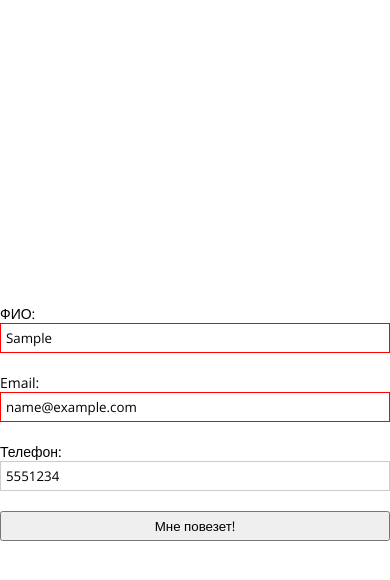
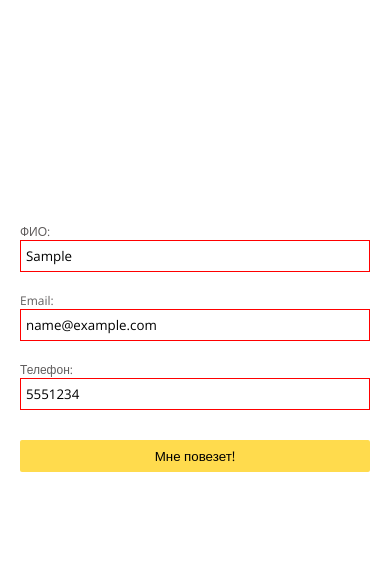
Before and after one commit to pltnm239/yaNodeSchool, a plain HTML site: page index.html in a window 390 px wide. Both pictures are taken after typing "Sample", "name@example.com", "5551234" into the empty fields and a click on the button "Мне повезет!". Drawn offline with nearby package versions, Linux system fonts and the light colour scheme.

Commit message:
phone validation done

```diff
--- a/index.html
+++ b/index.html
@@ -5,53 +5,15 @@
   <meta name="viewport"
         content="width=device-width, user-scalable=no, initial-scale=1.0, maximum-scale=1.0, minimum-scale=1.0">
   <meta http-equiv="X-UA-Compatible" content="ie=edge">
+  <link rel="stylesheet" href="style.css">
   <title>Test form</title>
-  <style>
-    @import url('https://fonts.googleapis.com/css?family=Open+Sans');
-    body, html{
-      width: 100%;
-      height: 100%;
-      margin: 0;
-      font-family: 'Open Sans', sans-serif;
-    }
-    main{
-      display: flex;
-      justify-content: center;
-      align-items: center;
-      height: 100%;
-      font-size: 14px;
-    }
-    form#myForm{
-      display: flex;
-      flex-direction: column;
-      width: 400px;
-      max-height: 300px;
-    }
-    #myForm input{
-      width: 100%;
-      box-sizing: border-box;
-      border: 1px solid rgba(0,0,0,.2);
-      height: 30px;
-      padding: 0 5px;
-      margin-bottom: 20px;
-      font-family: 'Open Sans', sans-serif;
-    }
-    #myForm input.error{
-      border: 1px solid red;
-    }
-    #myForm button{
-      width: 100%;
-      height: 30px;
-      font-family: 'Open Sans', sans-serif;
-    }
-  </style>
 </head>
 <body>
   <main>
-    <form id="myForm">
-      <label>ФИО:<br><input type="text" name="fio" isValid="false" placeholder="Имя Фамилия Отчество"></label>
-      <label>Email:<br><input type="email" name="email" isValid="false" placeholder="mail@yandex.ru"></label>
-      <label>Телефон:<br><input type="tel" name="phone" isValid="false" placeholder="+7(999)999-99-99"></label>
+    <form id="myForm" action="index.html">
+      <label>ФИО:<br><input type="text" name="fio" data-valid="false"></label>
+      <label>Email:<br><input type="email" name="email" data-valid="false" placeholder="mail@yandex.ru"></label>
+      <label>Телефон:<br><input type="tel" name="phone" data-valid="false" placeholder="+7(999)999-99-99"></label>
       <button type="submit" id="submitButton">Мне повезет!</button>
     </form>
     <div id="resultContainer">
--- a/index.js
+++ b/index.js
@@ -1,49 +1,64 @@
 class Form{
-    constructor(formId, arrWithInputNames){
+    constructor(formId, resultContainerId, arrWithInputNames){
+        this._form = document.querySelector(`form#${formId}`);
+        this._form.addEventListener('submit', e => {
+            e.preventDefault();
+            this.submit(e);
+        });
         this._inputs = arrWithInputNames.map(el => {
-            const input = document.querySelector(`input[name="${el.name}"]`);
+            const input = this._form.querySelector(`input[name="${el.name}"]`);
             input.onchange = el.customValidity;
             return {
                 name: el.name,
                 input: input
             };
         });
-
-        this._form = document.querySelector(`form#${formId}`);
-        this._form.addEventListener('submit', e => {
-            e.preventDefault();
-            this.submit(e);
-        })
+        this._apiUrl = this._form.getAttribute('action');
+        this._submitButton = this._form.querySelector('button[type="submit"]');
+        this._resultContainer = document.querySelector(`#${resultContainerId}`);
     }
     validate(){
-        this._invalidInputs = this._inputs.filter(el => el.input.getAttribute('isValid') === 'false');
+        this._invalidInputs = this._inputs.filter(el => el.input.getAttribute('data-valid') === 'false');
         return {
             isValid: !this._invalidInputs.length,
             errorFields: this._invalidInputs.map(el => el.name) || null
         }
     }
-    setData(object){
-
+    getData(){
+        let data = {};
+        this._inputs.forEach(el => data[el.name] = el.input.value);
+        return data;
+    }
+    setData(data){
+        this._inputs.forEach(el => {
+            if(data[el.name]) el.input.value = data[el.name];
+        });
     }
     submit(e){
+        e.preventDefault();
         this._inputs.forEach(el => el.input.classList.remove('error'));
         if(!this.validate().isValid) {
             this._invalidInputs.forEach(el => el.input.classList.add('error'));
-            return;
+        }else{
+            this._submitButton.innerText('Отправлено');
+            this._submitButton.setAttribute('disabled', true);
+
+            fetch(this._apiUrl, {mode: 'no-cors'})
+                .then(res => {
+                    console.log(this._apiUrl);
+                    console.log(this._resultContainer, res);
+                })
+                .catch(err => console.log('Error:', err));
         }
-        this._form
-            .querySelector('#submitButton')
-            .setAttribute('disabled', true);
     }
 }
-
-window.MyForm = new Form('myForm',[
+window.MyForm = new Form('myForm', 'resultContainer', [
     {
         name: 'fio',
         customValidity: e => {
             const value = e.target.value;
             const fullNameRegExp = /^([a-zа-яё-\s]+|\d+)$/i;
-            e.target.setAttribute('isValid', fullNameRegExp.test(value) && value.split(' ').length === 3);
+            e.target.setAttribute('data-valid', fullNameRegExp.test(value) && value.split(' ').length === 3);
         }
     },
     {
@@ -52,19 +67,19 @@ window.MyForm = new Form('myForm',[
             const value = e.target.value;
             const emailRegExp = /^([a-z0-9_\.-]+)@(yandex)+\.(ru|ua|by|kz|com)$/;
             const emailRegExpSecond = /^([a-z0-9_\.-]+)@(ya)+\.(ru)$/;
-            e.target.setAttribute('isValid', emailRegExp.test(value) || emailRegExpSecond.test(value));
+            e.target.setAttribute('data-valid', emailRegExp.test(value) || emailRegExpSecond.test(value));
         }
     },
     {
         name: 'phone',
         customValidity: e => {
             const value = e.target.value;
-            value.split('').filter(el => typeof +el === 'number');
-
-            const phoneRegExp = /^\+?([0-9]{2})\)?[-. ]?([0-9]{4})[-. ]?([0-9]{4})$/;
-
-            e.target.setAttribute('isValid', true);
-
+            const phoneRegExp = /\+7\(\d{3}\)\d{3}-\d{2}-\d{2}/;
+            let phoneNumbersSum = 0;
+            value.split('')
+                .filter(el => el.match(/\d/))
+                .forEach(el => phoneNumbersSum += +el);
+            e.target.setAttribute('data-valid', phoneNumbersSum <= 30 && phoneRegExp.test(value));
         }
     }
 ]);
--- a/response/error.json
+++ b/response/error.json
@@ -0,0 +1 @@
+{"status":"error","reason":String}
--- /dev/null
+++ b/style.css
@@ -0,0 +1,63 @@
+@import url('https://fonts.googleapis.com/css?family=Open+Sans');
+body, html{
+  width: 100%;
+  height: 100%;
+  margin: 0;
+  font-family: 'Open Sans', sans-serif;
+}
+main{
+  display: flex;
+  justify-content: center;
+  align-items: center;
+  height: 100%;
+  font-size: 12px;
+}
+#myForm{
+  display: flex;
+  flex-direction: column;
+  width: 400px;
+  max-height: 300px;
+  margin-top: -150px;
+  padding: 0 20px;
+}
+#myForm input{
+  width: 100%;
+  box-sizing: border-box;
+  border: 1px solid rgba(0,0,0,.2);
+  height: 32px;
+  line-height: 32px;
+  padding: 0 5px;
+  margin-bottom: 20px;
+  font-family: 'Open Sans', sans-serif;
+  outline: none;
+  transition: 0.2s;
+}
+#myForm label{
+  color: #605d5d;
+}
+#myForm input:focus{
+  border: 1px solid #ffdb4d;
+  transition: 0.2s;
+}
+#myForm input.error{
+  border: 1px solid red;
+  transition: 0.2s;
+}
+#myForm button{
+  width: 100%;
+  height: 32px;
+  margin-top: 10px;
+  font-family: 'Open Sans', sans-serif;
+  background: #ffdb4d;
+  border-radius: 2px;
+  color: black;
+  cursor: pointer;
+  border: none;
+  outline: none;
+}
+#myForm button[disabled]{
+  opacity: 0.3;
+}
+#myForm button:not([disabled]):hover{
+  background: #ffd633;
+}
```
